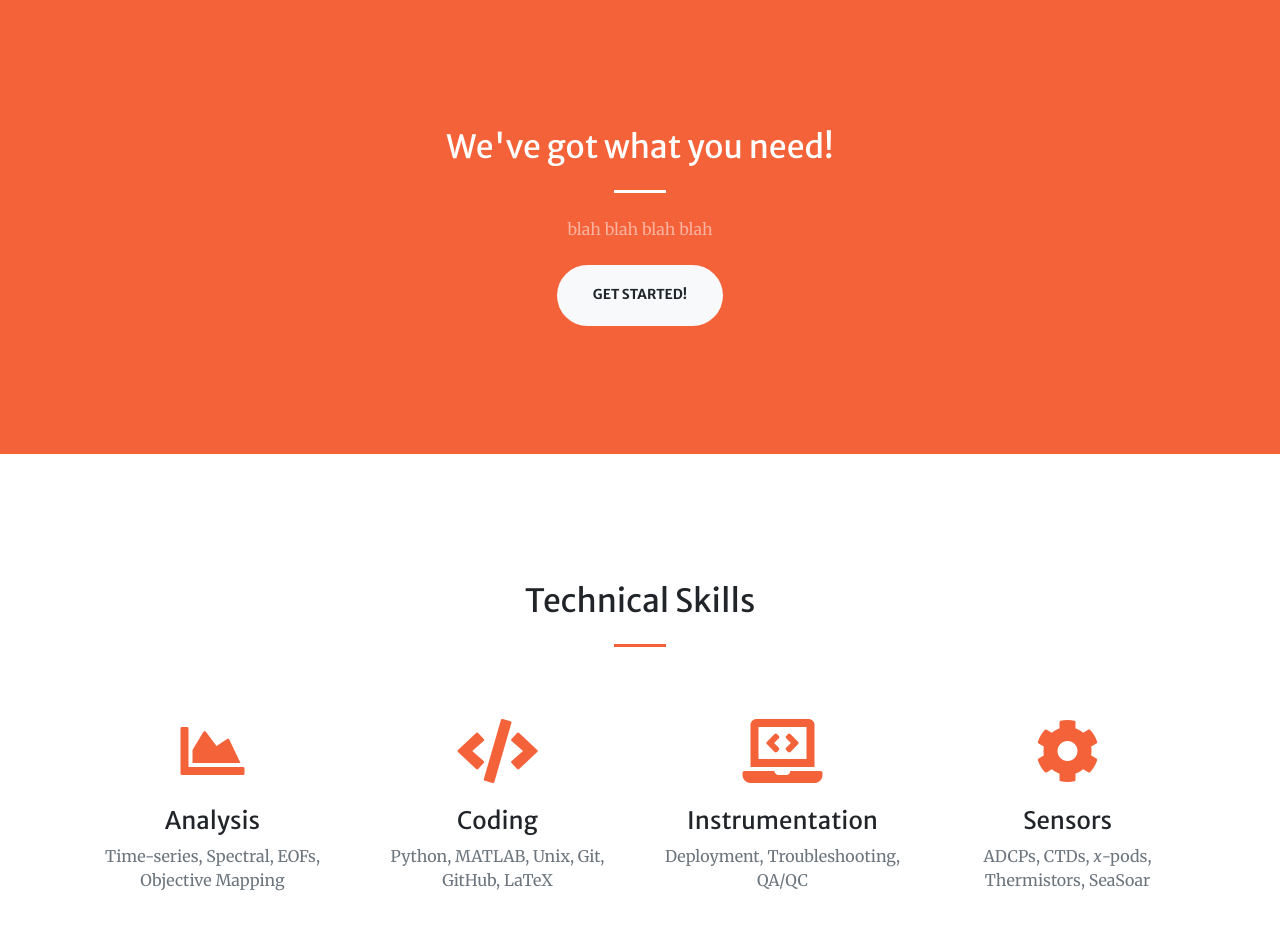
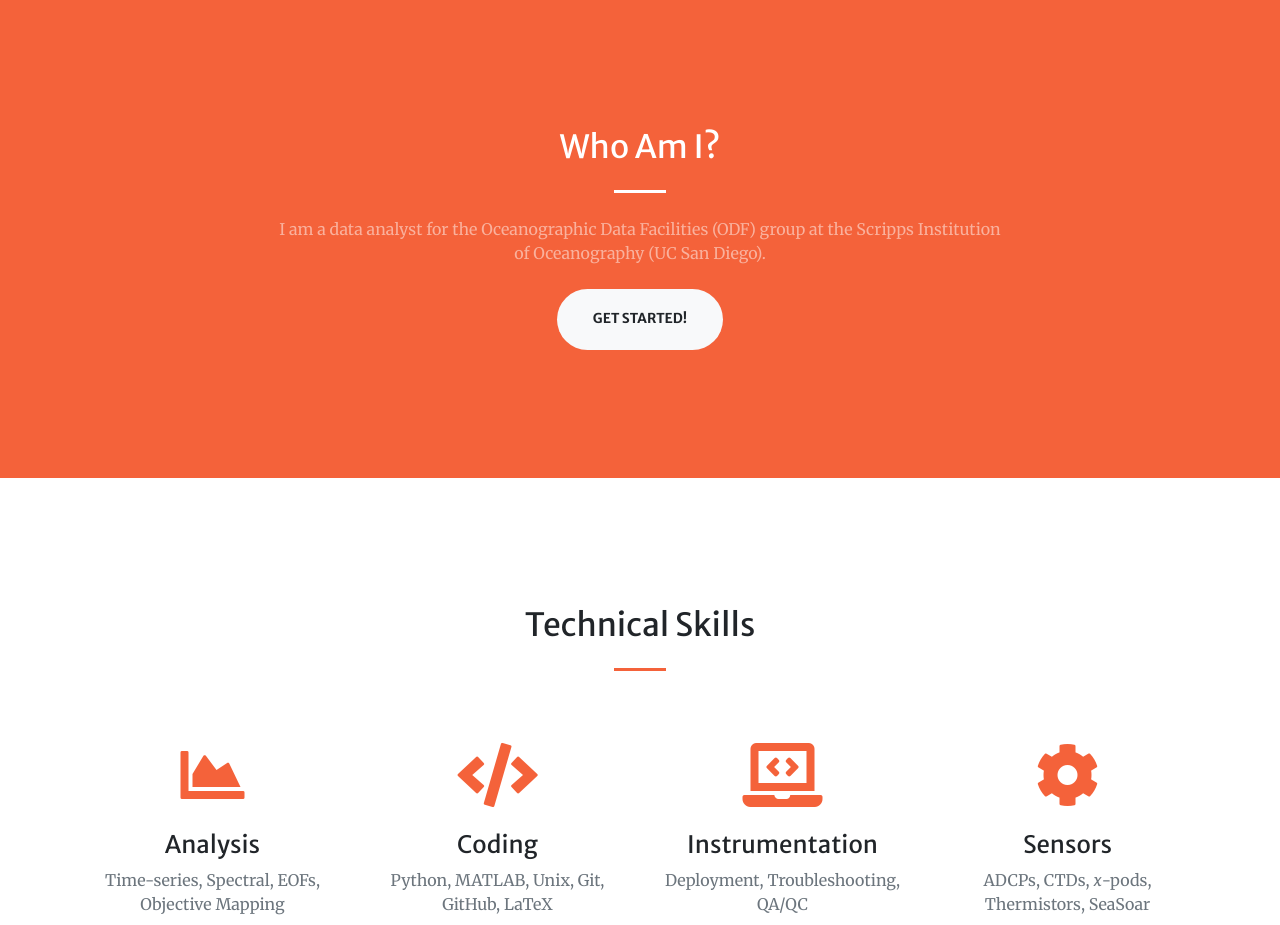
Before and after one commit to mvkovatch3/old-website, a website with bundled scripts: page index.html in a window 1280 px wide. Shown: the part 800-1725 px from the top of the page. Built offline with nearby package versions, Linux system fonts and the light colour scheme.

Commit message:
update who ami

```diff
--- a/index.html
+++ b/index.html
@@ -79,9 +79,9 @@
     <div class="container">
       <div class="row justify-content-center">
         <div class="col-lg-8 text-center">
-          <h2 class="text-white mt-0">We've got what you need!</h2>
+          <h2 class="text-white mt-0">Who Am I?</h2>
           <hr class="divider light my-4">
-          <p class="text-white-50 mb-4">blah blah blah blah</p>
+          <p class="text-white-50 mb-4">I am a data analyst for the Oceanographic Data Facilities (ODF) group at the Scripps Institution of Oceanography (UC San Diego).</p>
           <a class="btn btn-light btn-xl js-scroll-trigger" href="#services">Get Started!</a>
         </div>
       </div>
@@ -195,6 +195,7 @@
             </div>
           </a>
         </div>
+        <!--add more by copying this block-->
         <div class="col-lg-4 col-sm-6">
           <a class="portfolio-box" href="img/portfolio/fullsize/6.jpg">
             <img class="img-fluid" src="img/portfolio/thumbnails/6.jpg" alt="">
@@ -208,6 +209,7 @@
             </div>
           </a>
         </div>
+        <!--up to here-->
       </div>
     </div>
   </section>
```
